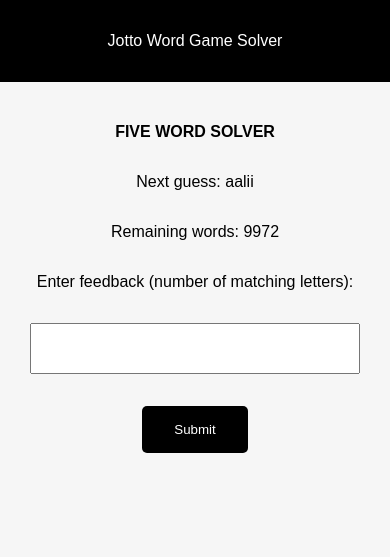
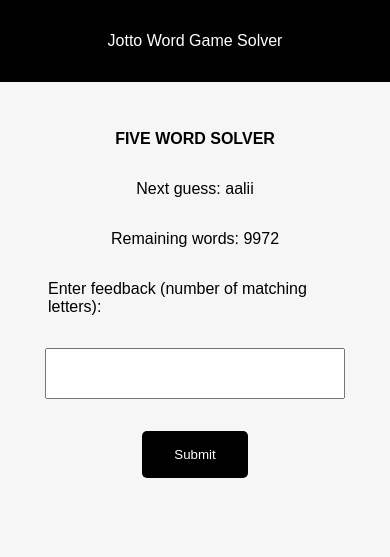
Before and after one commit to prakharr5/JottoWordProblem, a Flask app: page /five in a window 390 px wide. Shown: the top 557 px of the page. Run offline with Flask 3, Linux system fonts and the light colour scheme.

Commit message:
responsiveness

```diff
--- a/static/css/main.css
+++ b/static/css/main.css
@@ -33,9 +33,8 @@ body {
   flex-direction: column;
   align-items: center;
   justify-content: center;
-  padding: 2rem;
+  padding: 3rem;
   gap: 2rem;
-  height: 45vh;
 }
 
 h1 {
```
